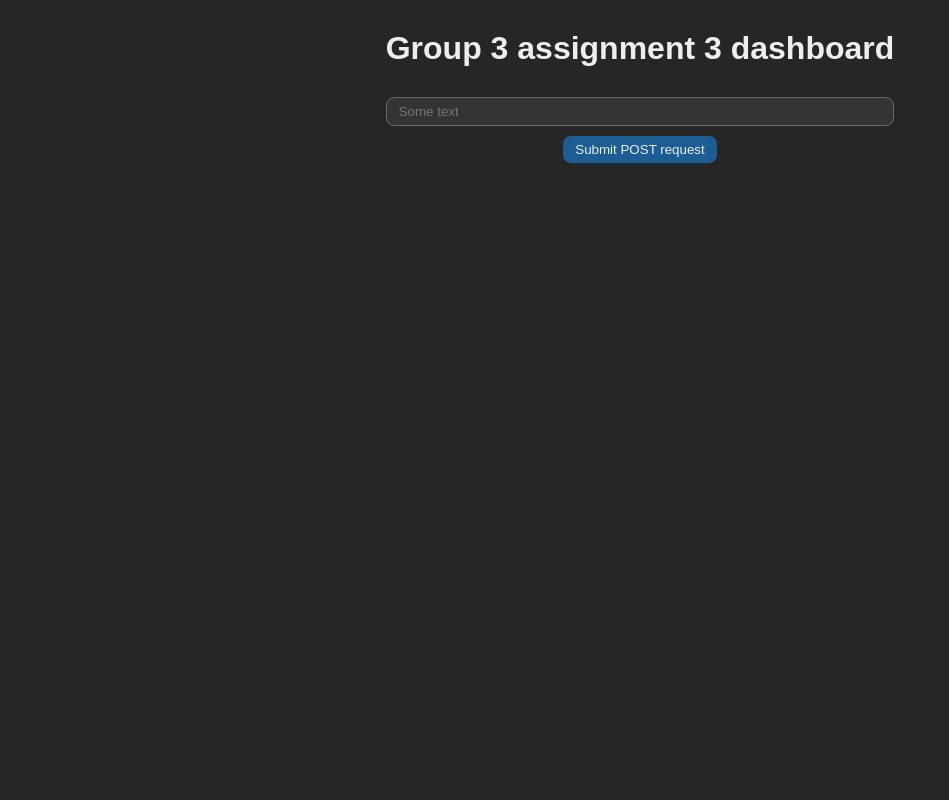
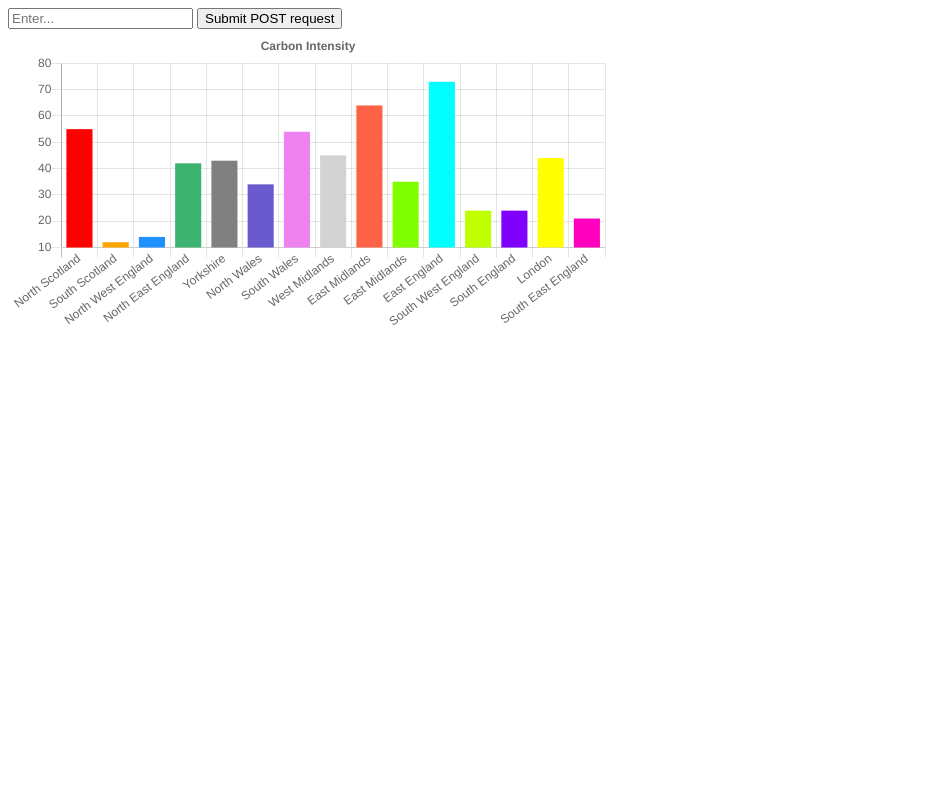
Before and after one commit to iot-team-3-assignment-3/web-app, a Flask app: template templates/post-request.html in a window 1280 px wide. Shown: the whole page, without its empty margins (0-949 px from the left). Run offline with Flask 3, Linux system fonts and the light colour scheme; the template is opened without the code that fills it, so the values that code supplies are empty; some libraries are stand-ins or nearby versions.

Commit message:
created chart with hardcoded data

```diff
--- a/templates/post-request.html
+++ b/templates/post-request.html
@@ -1,18 +1,17 @@
-{% extends 'base.html' %} {% block head %}
+<!DOCTYPE html>
+<html>
+<script src="https://cdnjs.cloudflare.com/ajax/libs/Chart.js/2.5.0/Chart.min.js"></script>
+<body>
 
 <title>Group 3 assignment 3 dashboard</title>
 
-{% endblock %} {% block body %}
-<div id="page">
-  <div id="content" class="center-horiz">
-    <h1>Group 3 assignment 3 dashboard</h1>
 <form action="/" method="post">
   <div id="form-container">
     <input
       type="text"
       name="content"
       class="max-width"
-          placeholder="Some text"
+      placeholder="Enter..."
     />
     <input
       type="submit"
@@ -21,6 +20,34 @@
     />
   </div>
 </form>
-  </div>
-</div>
-{% endblock %}
+
+
+
+<canvas id="myChart" style="width:100%;max-width:600px"></canvas>
+<script>
+var xValues = ["North Scotland", "South Scotland", "North West England", "North East England", "Yorkshire", "North Wales", "South Wales", "West Midlands", "East Midlands", "East Midlands", "East England", "South West England", "South England", "London", "South East England"];
+var yValues = [55, 12, 14, 42, 43, 34, 54, 45, 64, 35, 73, 24, 24, 44, 21]; //insert data here
+var barColors = ["red", "orange", "DodgerBlue", "MediumSeaGreen", "Gray", "SlateBlue", "Violet", "LightGray", "Tomato", "#80ff00", "#00ffff","#bfff00","#8000ff","#ffff00","#ff00bf"];
+var text = "Carbon Intensity" //insert fuel type that user selects here
+
+new Chart("myChart", {
+  type: "bar",
+  data: {
+    labels: xValues,
+    datasets: [{
+      backgroundColor: barColors,
+      data: yValues
+    }]
+  },
+  options: {
+    legend: {display: false},
+    title: {
+      display: true,
+      text: text
+    }
+  }
+});
+</script>
+
+</body>
+</html>
```
Lines whose indentation alone changed are shown as unchanged.
